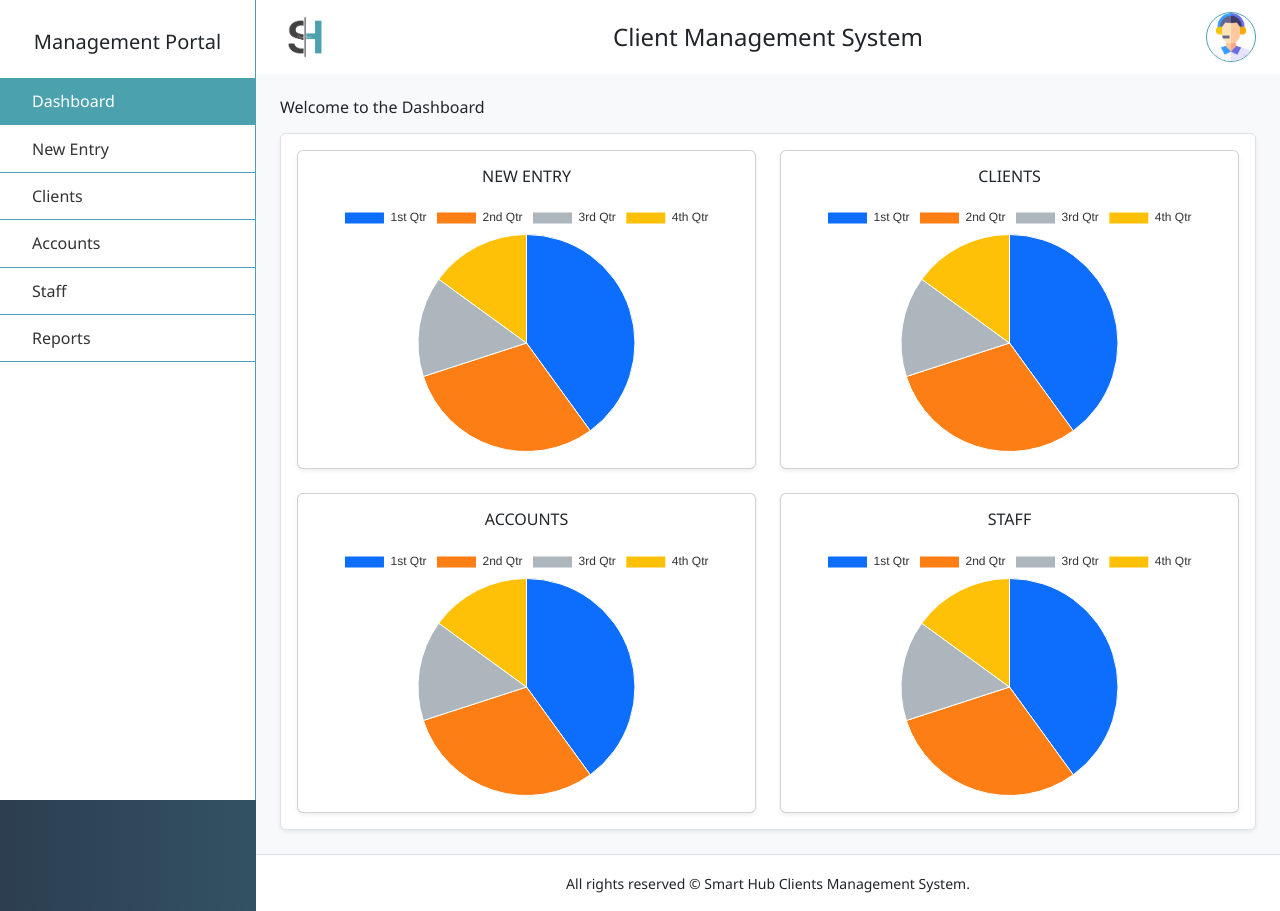
After one commit to UmarNasir4772/itsumar, a PHP site: page /CMS-Project/dashboard-CMS.html in a window 1280 px wide. The commit adds this page. Run offline with PHP 8.4, Linux system fonts and the light colour scheme.

Commit message:
update CMS Project
add dashboard page into cms project

```diff
--- a/CRM-Project/css/style.css
+++ b/CMS-Project/css/style.css
@@ -140,3 +140,127 @@ a:hover {
     font-size: 1.25rem;
   }
 }
+
+
+/*           Dashbord Style         */
+.dashboard-page{
+  display: flex;
+  flex-direction: row;
+}
+
+/* Sidebar Style */
+.sidebar {
+  width: 20%;
+  background: #ffffff;
+  min-height: 100vh;
+  padding-top: 30px;
+  border-right: 0.5px solid #4ca1af;
+  position: fixed;
+  top: 0;
+  left: 0;
+
+}
+
+.sidebar .nav-link {
+  font-size: 1rem;
+  color: #333;
+  padding: 0.7rem 2rem;
+  border-bottom: .5px solid #4ca1af;
+}
+
+.sidebar .nav-link.active,
+.sidebar .nav-link:hover {
+  background-color: #4ca1af;
+  color: white;
+  text-decoration: none;
+}
+
+.dashboard-page .main-content{
+  min-height: 100vh;
+  width: 80%;
+  position: relative;
+  top: 0;
+  left: 20%;
+}
+
+/* Header */
+
+
+header {
+  position: sticky;
+  top: 0;
+  left: 0;
+  z-index: 1;
+    padding: 12px 24px;
+}
+
+header .admin-pic{
+    border-radius: 50%;
+    border: 1px solid #4ca1af;
+}
+
+header .h-logo, .admin-pic{
+    width: auto;
+    height: 50px;
+}
+footer{
+  padding: 16px 0px;
+}
+
+/* footer{
+  min-width: 80%;
+  position: fixed;
+  bottom: 0;
+  left: 20%;
+  padding: 12px 24px;
+} */
+
+/* Responsive Fixes */
+@media (max-width: 768px) {
+  .sidebar {
+    display: none;
+  }
+  header .h-logo, .admin-pic{
+    width: auto;
+    height: 40px;
+}
+.dashboard-page .main-content{
+  width: 100%;
+  left: 0;
+}
+/* footer{
+  min-width: 100%;
+  position: relative;
+  left: 0;
+  padding: 12px 24px;
+} */
+}
+@media (max-width: 425px) {
+  .sidebar {
+    display: none;
+  }
+  header .h-heading{
+    display: none;
+  }
+  header .h-logo{
+    width: auto;
+    height: 40px;
+}
+header{
+    padding: 10px 15px;
+}
+/* footer{
+  padding: 12px 0px;
+} */
+}
+
+/* Main Content */
+
+canvas {
+  max-height: 250px;
+}
+.card canvas {
+  max-height: 250px;
+  height: 250px;
+  width: 100% !important;
+}
--- /dev/null
+++ b/CMS-Project/dashboard-CMS.html
@@ -0,0 +1,160 @@
+<!DOCTYPE html>
+<html lang="en">
+  <head>
+    <meta charset="UTF-8" />
+    <meta name="viewport" content="width=device-width, initial-scale=1.0" />
+    <title>Dashboard - Smart Hub CMS</title>
+
+    <!-- Bootstrap & Icons -->
+    <link
+      href="https://cdn.jsdelivr.net/npm/bootstrap@5.3.3/dist/css/bootstrap.min.css"
+      rel="stylesheet"
+    />
+    <link
+      href="https://cdn.jsdelivr.net/npm/bootstrap-icons@1.10.5/font/bootstrap-icons.css"
+      rel="stylesheet"
+    />
+
+    <!-- Google Font -->
+    <link
+      href="https://fonts.googleapis.com/css2?family=Poppins:wght@400;500;600&display=swap"
+      rel="stylesheet"
+    />
+
+    <!-- Custom CSS -->
+    <link rel="stylesheet" href="css/style.css" />
+  </head>
+  <body>
+    <div class="dashboard-page ">
+      <!-- Sidebar -->
+      <aside class="sidebar bg-white">
+        <h5 class="mb-4 text-center">Management Portal</h5>
+        <ul class="nav flex-column">
+          <li class="nav-item">
+            <a class="nav-link active" href="#dashboard">Dashboard</a>
+          </li>
+          <li class="nav-item"><a class="nav-link" href="#">New Entry</a></li>
+          <li class="nav-item"><a class="nav-link" href="#">Clients</a></li>
+          <li class="nav-item"><a class="nav-link" href="#">Accounts</a></li>
+          <li class="nav-item"><a class="nav-link" href="#">Staff</a></li>
+          <li class="nav-item"><a class="nav-link" href="#">Reports</a></li>
+        </ul>
+      </aside>
+
+      <!-- Main Content -->
+      <main id="dashboard" class="main-content bg-light">
+        <!-- Header -->
+        <header
+          class="d-flex align-items-center justify-content-between bg-white"
+        >
+          <img
+            class="h-logo"
+            src="images/sh-logo.png"
+            alt="Logo"
+            class="me-3"
+          />
+          <h4 class="h-heading mb-0">Client Management System</h4>
+          <img
+            class="admin-pic"
+            src="images/admin-pic.png"
+            class="rounded-circle border"
+            alt="Admin"
+          />
+        </header>
+
+        <!-- Dynamic Content Area -->
+        <section class="flex-grow-1 p-4">
+          <h6 class="mb-3">Welcome to the Dashboard</h6>
+
+          <!-- You can load content dynamically here using JS or server-side rendering -->
+          <div class="border p-3 rounded bg-white shadow-sm">
+            <div class="row g-4">
+              <div class="col-md-6 col-lg-6">
+                <div class="card shadow-sm">
+                  <div class="card-body">
+                    <h6 class="card-title text-center mb-3">NEW ENTRY</h6>
+                    <canvas id="newEntryChart"></canvas>
+                  </div>
+                </div>
+              </div>
+
+              <div class="col-md-6 col-lg-6">
+                <div class="card shadow-sm">
+                  <div class="card-body">
+                    <h6 class="card-title text-center mb-3">CLIENTS</h6>
+                    <canvas id="clientsChart"></canvas>
+                  </div>
+                </div>
+              </div>
+
+              <div class="col-md-6 col-lg-6">
+                <div class="card shadow-sm">
+                  <div class="card-body">
+                    <h6 class="card-title text-center mb-3">ACCOUNTS</h6>
+                    <canvas id="accountsChart"></canvas>
+                  </div>
+                </div>
+              </div>
+
+              <div class="col-md-6 col-lg-6">
+                <div class="card shadow-sm">
+                  <div class="card-body">
+                    <h6 class="card-title text-center mb-3">STAFF</h6>
+                    <canvas id="staffChart"></canvas>
+                  </div>
+                </div>
+              </div>
+            </div>
+          </div>
+        </section>
+
+        <!-- Footer -->
+        <footer class="text-center bg-white border-top">
+          <small
+            >All rights reserved &copy; Smart Hub Clients Management
+            System.</small
+          >
+        </footer>
+      </main>
+    </div>
+    <script src="https://cdn.jsdelivr.net/npm/chart.js"></script>
+<script>
+  const chartColors = ['#0d6efd', '#fd7e14', '#adb5bd', '#ffc107'];
+
+  const data = {
+    labels: ['1st Qtr', '2nd Qtr', '3rd Qtr', '4th Qtr'],
+    datasets: [{
+      label: 'Quarterly Data',
+      data: [40, 30, 15, 15],
+      backgroundColor: chartColors,
+      borderWidth: 1
+    }]
+  };
+
+  const config = {
+    type: 'pie',
+    data: data,
+    options: {
+      responsive: true,
+      plugins: {
+        legend: {
+          position: 'top',
+          labels: {
+            color: '#333',
+            font: {
+              size: 12
+            }
+          }
+        }
+      }
+    }
+  };
+
+  new Chart(document.getElementById('newEntryChart'), config);
+  new Chart(document.getElementById('clientsChart'), config);
+  new Chart(document.getElementById('accountsChart'), config);
+  new Chart(document.getElementById('staffChart'), config);
+</script>
+
+  </body>
+</html>
--- a/CRM-Project/login.html
+++ b/CMS-Project/login.html
@@ -32,7 +32,7 @@
 
       <div class="login-box">
         <h2 class="text-center mb-4">Secure Access to Your Dashboard</h2>
-        <form>
+        <form action="dashboard-CMS.html">
           <div class="form-floating mb-3">
             <input
               type="text"
@@ -56,13 +56,13 @@
             <i class="bi bi-eye-slash toggle-password" id="togglePassword"></i>
           </div>
 
-          <div class="mb-3 text-end">
+          <div class="mb-3 text-end d-none">
             <a href="#" class="forget-link">Forget Password?</a>
           </div>
 
           <div class="d-grid gap-2">
             <button type="submit" class="btn btn-primary">Login</button>
-            <button type="button" onclick="register.html" class="btn btn-outline-secondary">
+            <button type="button"  class="btn btn-outline-secondary d-none">
               Register
             </button>
           </div>
--- a/index.html
+++ b/index.html
@@ -613,14 +613,14 @@
               <!--==========Portfolio Item End==========-->
               <!--==========Portfolio Item Start==========-->
               <div class="portfolio-item padd-15">
-                <a href="CRM-Project/login.html" target="_blank">
+                <a href="CMS-Project/login.html" target="_blank">
                   <div class="portfolio-item-inner">
                     <div
                       class="portfolio-image"
                       style="background-image: url(images/math-logo.png)"
                     ></div>
                     <div class="portfolio-text">
-                      <h3>CMH</h3>
+                      <h3>CMS</h3>
                     </div>
                   </div>
                 </a>
```
Also changed, not shown: CMS-Project/images/admin-pic.png (added), CMS-Project/images/sh-logo.png (added).
